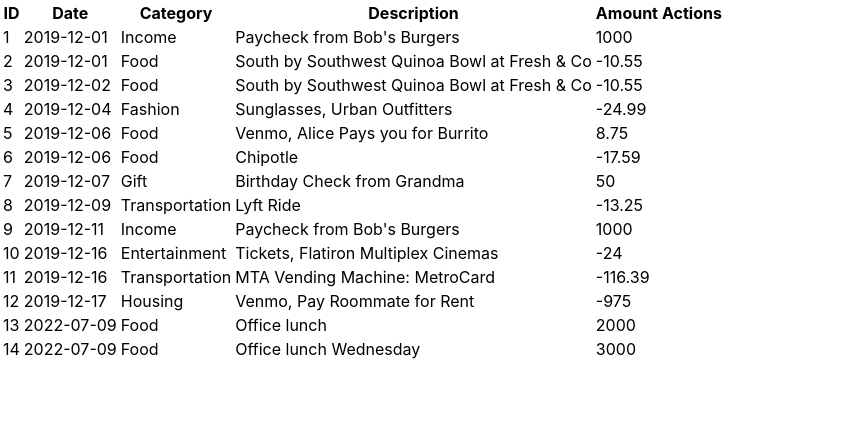
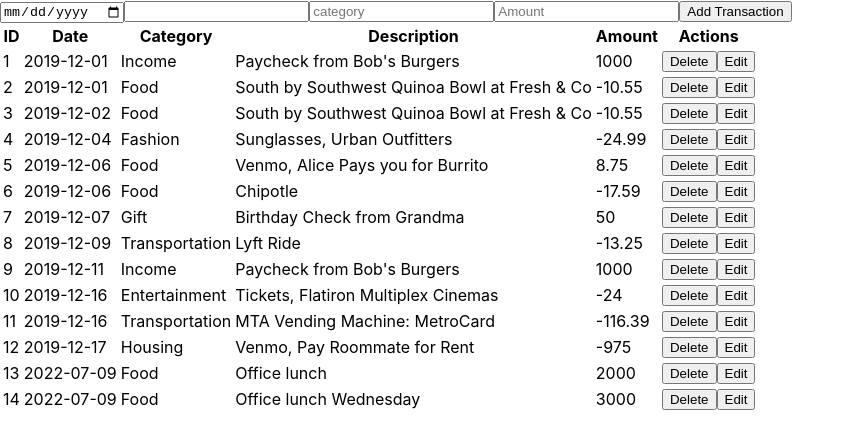
Before and after one commit to Arnold-Mwangi/Bank-of-Flatiron, a React (Create React App) app: page / in a window 1280 px wide. Shown: the top 448 px of the page, without its empty margins (0-855 px from the left). Built offline with nearby package versions, Linux system fonts and the light colour scheme; data requests are answered from the project's data file.

Commit message:
Added add functionality to transactions

```diff
--- a/src/App.js
+++ b/src/App.js
@@ -1,23 +1,35 @@
-import {useState, useEffect} from 'react'
+import { useState, useEffect } from 'react'
 import Transaction from './components/Transaction'
+import AddTransaction from './components/AddTransaction'
 
-function App(){
+function App() {
 
-  const[transactions, settransactions] = useState([])
+  const [transactions, settransactions] = useState([])
+  const [lastUsedId, setlastUsedId] = useState(14)
 
-  useEffect(()=>{
+  const handleAddTransaction =(newTransactionData)=>{
+    const transactionUpdate = {...newTransactionData, id: lastUsedId + 1};
+settransactions([...transactions, transactionUpdate])
+setlastUsedId(lastUsedId + 1)
+  }
+
+  useEffect(() => {
     fetch("http://localhost:8001/transactions")
-    .then((res)=>res.json())
-    .then((data)=>{
-      console.log(data)
-      settransactions(data)
-    })
+      .then((res) => res.json())
+      .then((data) => {
+        console.log(data)
+        settransactions(data)
+      })
 
   }, [])
   console.log(transactions)
 
-  return(
-    <Transaction transactionData={transactions} />
+  return (
+    <>
+      <AddTransaction onAddTransaction={handleAddTransaction}/>
+      <Transaction transactionData={transactions} />
+    </>
+
   )
 }
 
--- /dev/null
+++ b/src/components/AddTransaction.js
@@ -0,0 +1,77 @@
+import React, { useState } from "react"
+function AddTransaction( {onAddTransaction}) {
+
+    const [formData, setformData] = useState({
+        date: "",
+        description: "",
+        category: "",
+        amount: ""
+
+    })
+
+    const handleChange = (event) => {
+
+        const { name, value } = event.target;
+
+        setformData({
+            ...formData,
+            [name]: value
+        });
+    };
+
+    const handleSubmit = (event) => {
+        event.preventDefault();
+        const newTransactionData ={
+            ...formData,
+            id: 0,
+            amount: parseFloat(formData.amount)
+        };
+
+        onAddTransaction(newTransactionData);
+        setformData({
+            id:'',
+            date:'',
+            description: '',
+            category: '',
+            amount: '',
+        });
+
+    };
+    return (
+        <form onSubmit={handleSubmit}>
+            <input
+                type="date"
+                name="date"
+                value={formData.date}
+                onChange={handleChange}
+                required
+            />
+            <input
+                type="text"
+                name="description"
+                value={formData.description}
+                onChange={handleChange}
+                required
+            />
+            <input
+                type="text"
+                name="category"
+                value={formData.category}
+                onChange={handleChange}
+                placeholder="category"
+                required
+            />
+            <input
+                type="number"
+                name="amount"
+                value={formData.amount}
+                onChange={handleChange}
+                placeholder="Amount"
+                required
+            />
+            <button type="submit">Add Transaction</button>
+        </form>
+    )
+}
+
+export default AddTransaction
--- a/src/components/Transactiontable.js
+++ b/src/components/Transactiontable.js
@@ -7,6 +7,10 @@
             <td>{category}</td>
             <td>{description}</td>
             <td>{amount}</td>
+            <td>
+                <button>Delete</button>
+                <button>Edit</button>
+            </td>
         </tr>
 
     )
```
Also changed, not shown: src/components/search.js (added).
